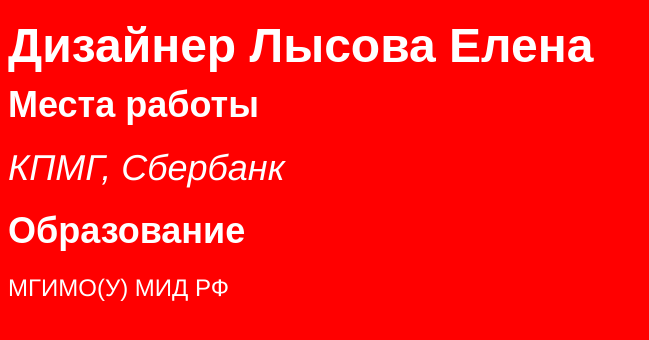
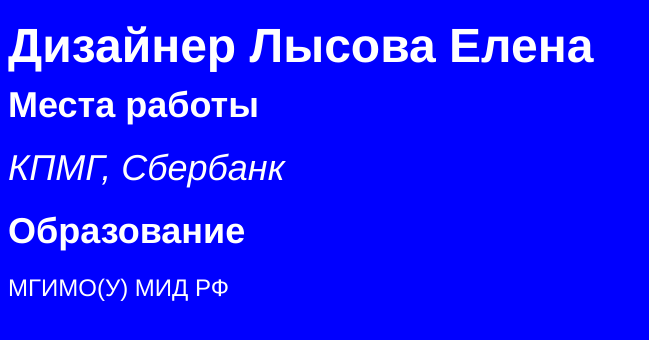
Before and after one commit to LysovaElena/resume, a plain HTML site: page index.html in a window 1280 px wide. Shown: the whole page, without its empty margins (0-649 px from the left). Drawn offline with Linux system fonts and the light colour scheme.

Commit message:
Update style.css

```diff
--- a/style.css
+++ b/style.css
@@ -6,7 +6,7 @@ body {
    * В данном случае — к содержимому страницы.
    */
 
-  background-color: red;
+  background-color: blue;
   /* Задаем странице серый фон */
   font-family:Helvetica, sans-serif;
   font-size: 24px;
@@ -15,7 +15,7 @@ body {
 
 h1, h2 {
   color: white;
-  font-family: Arial, regular;
+  font-family: Helvetica, regular;
   /* Перекрашиваем заголовки в белый */
 }
 
```
